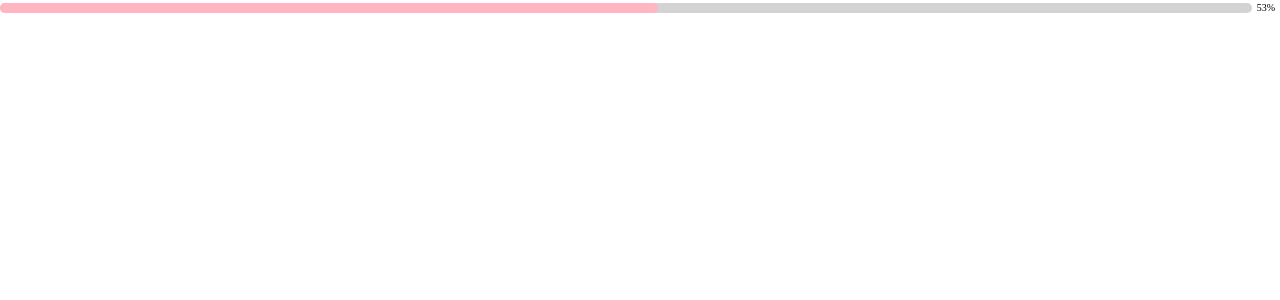
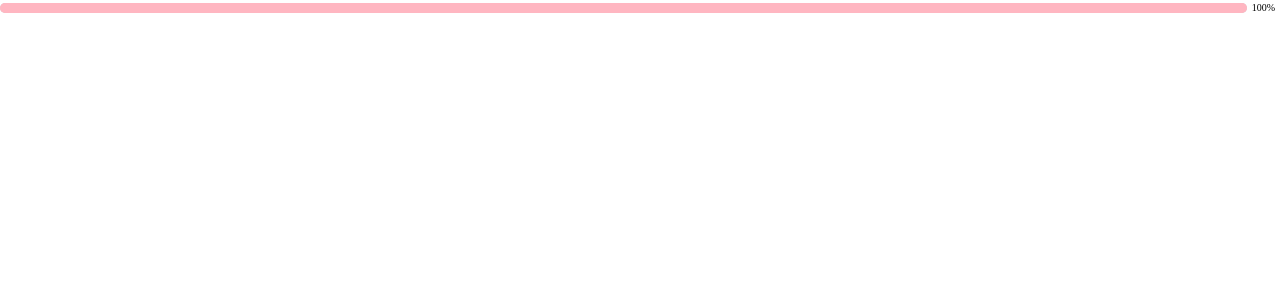
Before and after one commit to splNovikov/react-sandbox, a React (Create React App) app: page / in a window 1280 px wide. Shown: the top 300 px of the page. Built offline with nearby package versions, Linux system fonts and the light colour scheme.

Commit message:
changes step from 1 to 5

```diff
--- a/src/components/LibTech/LibTechDemo.tsx
+++ b/src/components/LibTech/LibTechDemo.tsx
@@ -7,7 +7,7 @@ const LibTechDemo = (): ReactElement => {
   useEffect(() => {
     const timer = setInterval(() => {
       setProgress((v) => {
-        const updV = v + 1;
+        const updV = v + 5;
 
         if (updV === 100) {
           clearInterval(timer);
```
